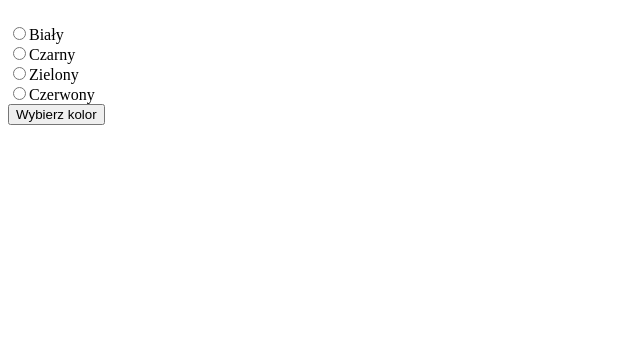
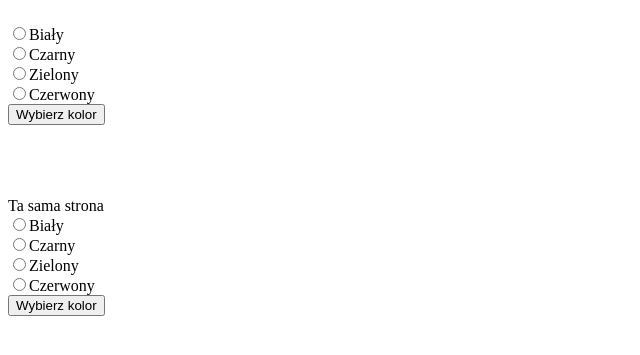
Before and after one commit to przemekxa/pwitryny-php, a PHP site: page /formularz.php in a window 1280 px wide. Shown: the part 254-609 px from the top of the page, without its empty margins (0-640 px from the left). Run offline with PHP 8.4, Linux system fonts and the light colour scheme.

Commit message:
Formularz dokończony

```diff
--- a/formularz.php
+++ b/formularz.php
@@ -43,6 +43,37 @@
 
     </form>
 
+    <br /><br /><br /><br />
+
+
+    <form method="get">
+        Ta sama strona<br />
+        <input type="radio" name="kolor" value="bialy" />Biały<br />
+        <input type="radio" name="kolor" value="czarny" />Czarny<br />
+        <input type="radio" name="kolor" value="zielony" />Zielony<br />
+        <input type="radio" name="kolor" value="czerwony" />Czerwony<br />
+
+        <input type="submit" name="przycisk" value="Wybierz kolor" />
+
+    </form>
+
+    <?php
+
+    if(isset($_GET["przycisk"])) {
+
+        if(isset($_GET["kolor"])) {
+            $kolor = $_GET["kolor"];
+            echo "Wybrałeś kolor: $kolor";
+        } else {
+            echo 'Nie zaznaczyłeś pola radio';
+        }
+
+    }
+
+
+
+    ?>
+
 
 </body>
 </html>
```
